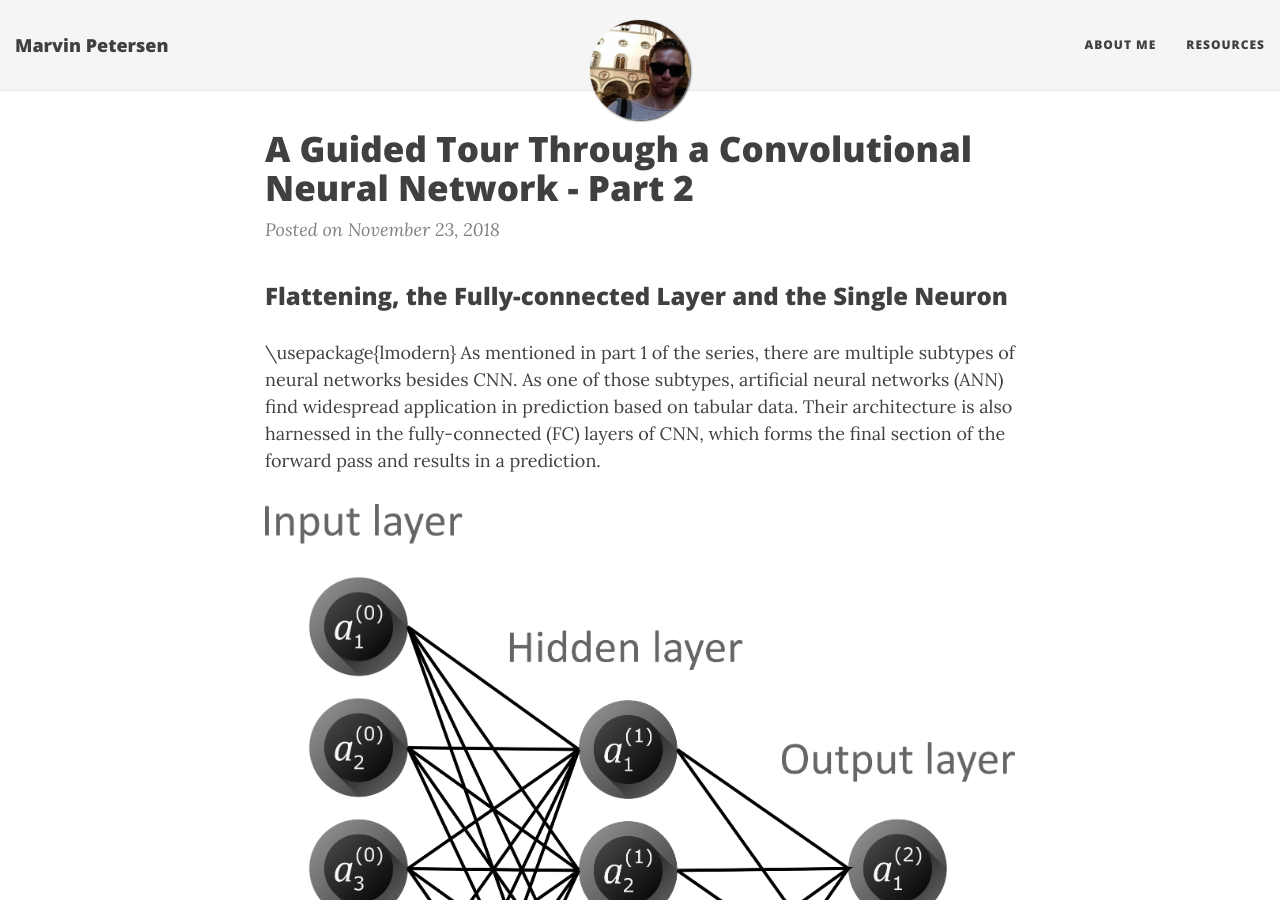
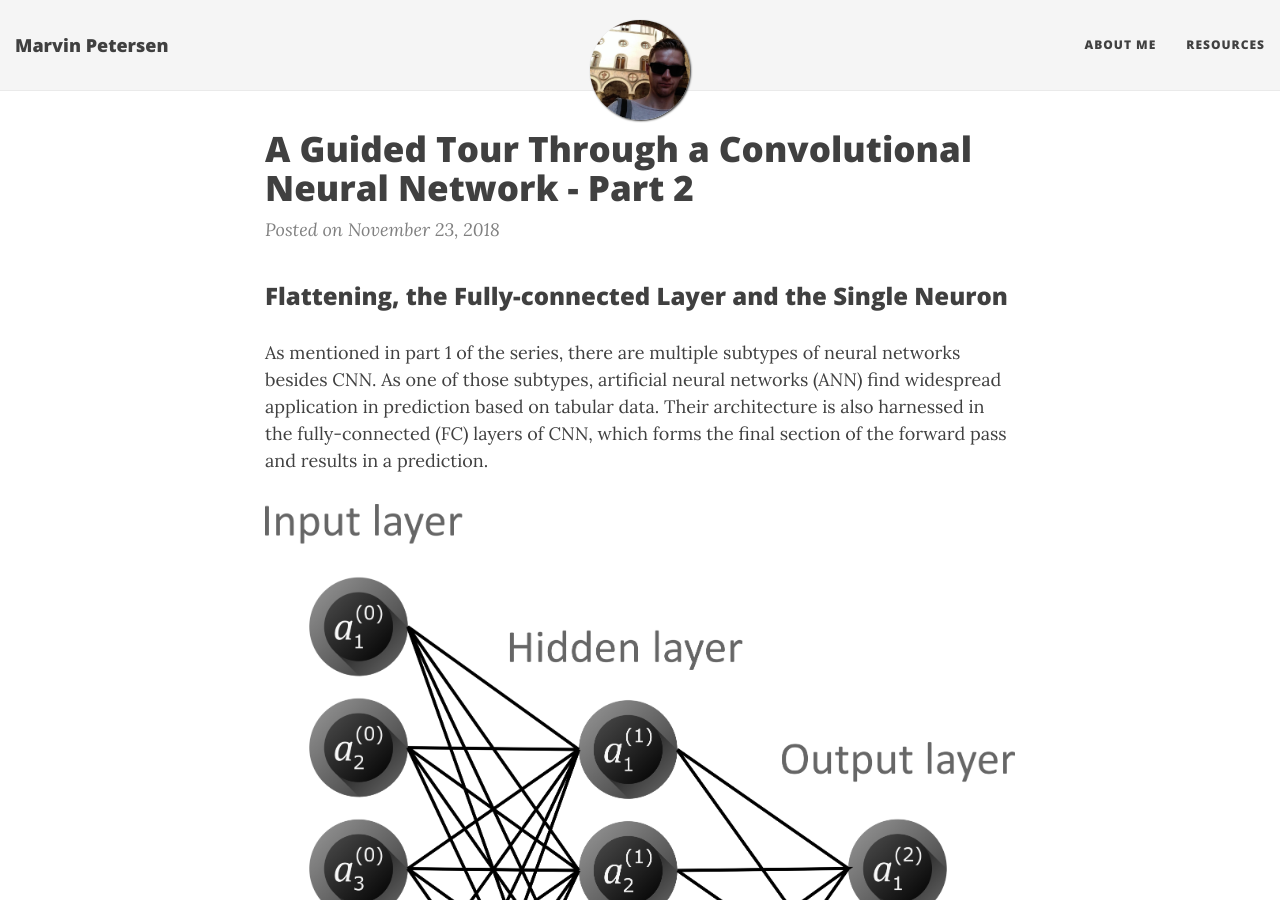
Before and after one commit to m-petersen/vinpetersen.github.io, a Jekyll site: the page built from _posts/2018-11-23-a-guided-tour-through-a-convolutional-neural-network-part-2.md, in a window 1280 px wide and 900 px high. Built offline with Jekyll 4.4.1, drawn with Linux system fonts in a browser that asks for light colours; nearby versions of some CDN libraries; formulas are drawn with MathJax 3; some of the changed lines change nothing that is shown; some of the changed text lies outside the part shown.

Commit message:
Update 2018-11-23-a-guided-tour-through-a-convolutional-neural-network-part-2.md

```diff
--- a/_posts/2018-11-23-a-guided-tour-through-a-convolutional-neural-network-part-2.md
+++ b/_posts/2018-11-23-a-guided-tour-through-a-convolutional-neural-network-part-2.md
@@ -6,7 +6,7 @@
 math: true
 ---
 ### Flattening, the Fully-connected Layer and the Single Neuron
-\usepackage{lmodern}
+
 As mentioned in part 1 of the series, there are multiple subtypes of neural networks besides CNN. As one of those subtypes, artificial neural networks (ANN) find widespread application in prediction based on tabular data. Their architecture is also harnessed in the fully-connected (FC) layers of CNN, which forms the final section of the forward pass and results in a prediction.
 
 ![neurons_hd.png]({{site.baseurl}}/img/neurons_hd.png)
@@ -26,3 +26,7 @@
 Overall, this computational integration procedure applies to every non-input neuron of the FC layer. Once all the data went through the FC layer, the outputs of the output layer neurons represent interpretable scores for the prediction. The network predicts the class with the highest score value. This finalises the forward pass.
 
 As mentioned before, the FC layer identifies patterns in the input vector which are characteristic for a specific class. In the learning process weights and biases adapt for this task. The goal is to weight the values in a way that increases the prediction score of the true class. This requires a comparison of prediction and true label. How this is achieved will be the subject of the next chapter.
+
+Part 2 ends here. If you liked what you have seen, I would be happy if you share this post.
+
+References
```
